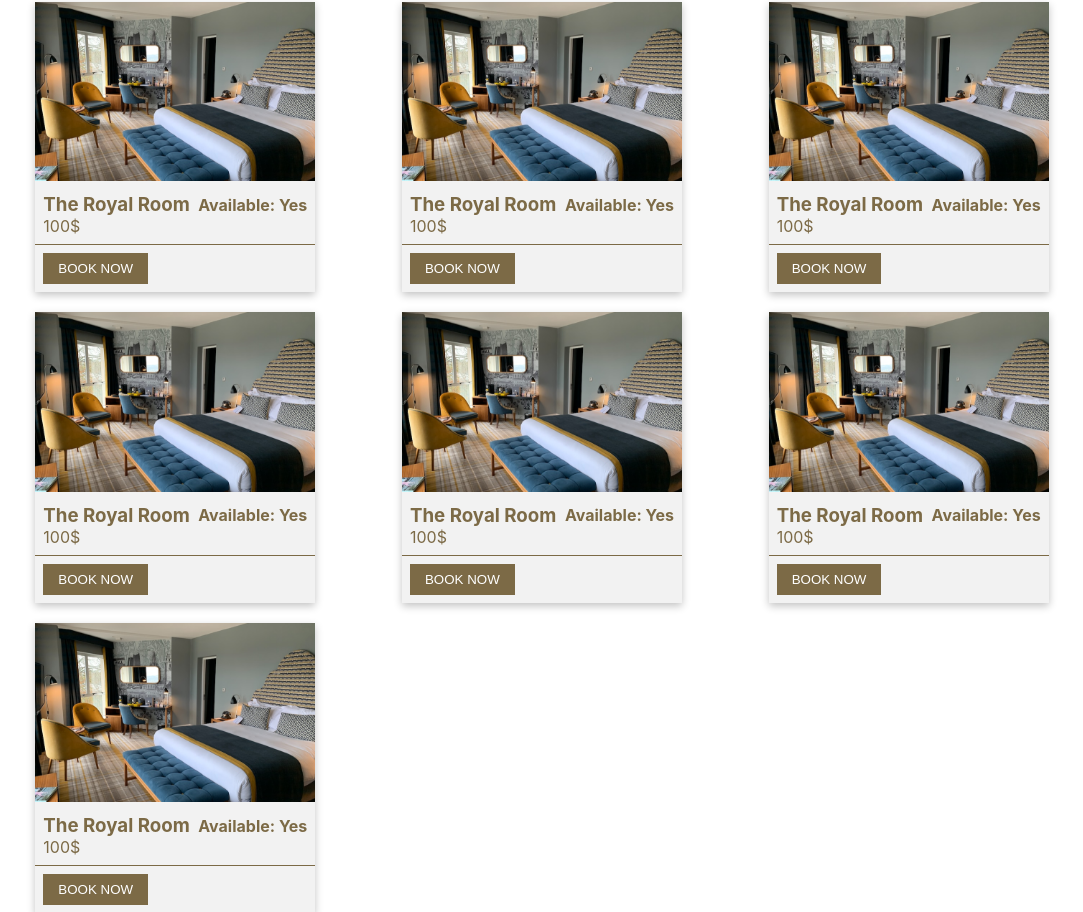
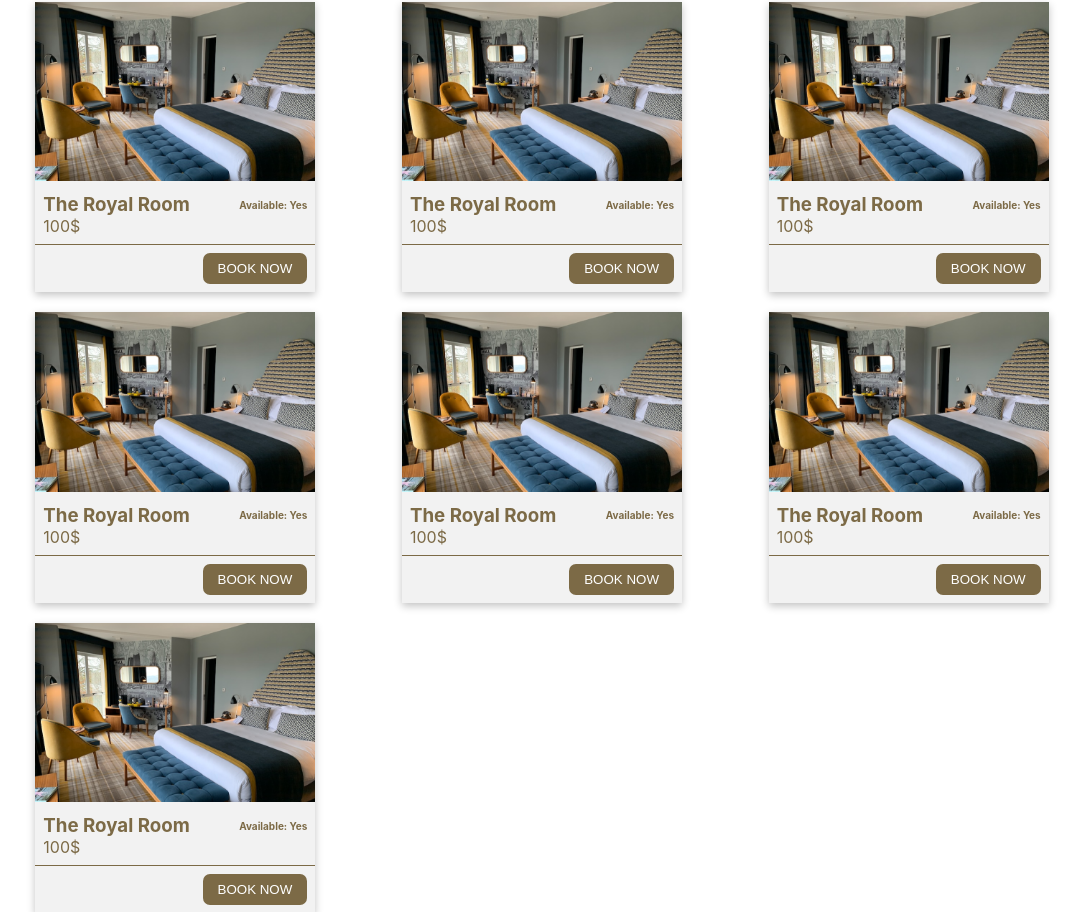
Before and after one commit to Susy2801/cobis-home, a React (Create React App) app: page /rooms in a window 1280 px wide. Shown: the part 883-1795 px from the top of the page, without its empty margins (98-1181 px from the left). Built offline with nearby package versions, Linux system fonts and the light colour scheme; the HTML template or start-up script is replaced by a standard one.

Commit message:
room icon update

```diff
--- a/src/Website/Room Page/RoomPage.css
+++ b/src/Website/Room Page/RoomPage.css
@@ -66,21 +66,38 @@
   border-bottom: solid 1px #7c6a46;
 }
 
+.room__detail--status {
+  display: flex;
+  align-items: center;
+  justify-content: space-between;
+}
+
 .room__detail--status h3,
 .room__detail--status h4 {
   margin: 0;
 }
 
-.room__detail--status {
-  display: flex;
-  align-items: center;
-  justify-content: space-between;
+.room__detail--status h4 {
+  font-size: 10px;
 }
+
 .room__detail--price {
 }
 
 .room__function {
   padding: 8px;
+  display: flex;
+  justify-content: space-between;
+}
+
+.function__icon {
+  display: flex;
+  gap: 10px;
+  align-items: center;
+}
+
+.function__icon i {
+  font-size: 10px;
 }
 
 .room__function button {
@@ -88,4 +105,5 @@
   color: white;
   border: none;
   padding: 8px 15px;
+  border-radius: 7px;
 }
--- a/src/Website/Room Page/RoomPage.js
+++ b/src/Website/Room Page/RoomPage.js
@@ -26,6 +26,11 @@ function RoomPage() {
               <div className="room__detail--price">100$</div>
             </div>
             <div className="room__function">
+              <div className="function__icon">
+                <i class="fa-solid fa-wifi"></i>
+                <i class="fa-solid fa-tv"></i>
+                <i class="fa-solid fa-shower"></i>
+              </div>
               <button>BOOK NOW</button>
             </div>
           </div>
```
